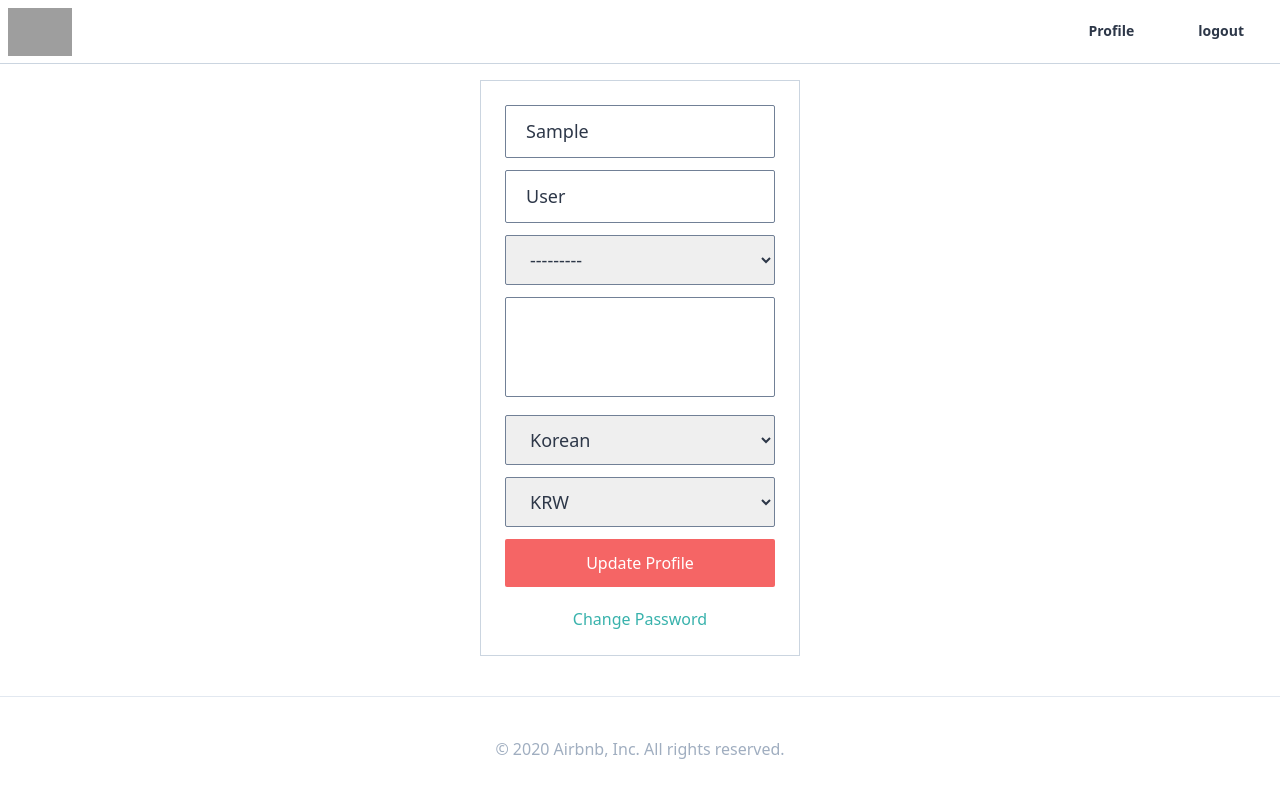
After one commit to eunchae619/airbnb-clone, a Django app: page /users/update-profile in a window 1280 px wide. The commit adds this page. Run offline with Django 3.2, Linux system fonts and the light colour scheme; the visitor is signed in with stand-in values (Sample User, id 1); style sheets or scripts are compiled from the project's sources; parts of the project's set-up code (start-up, migrations or seed data) failed here and were passed over; some libraries are stand-ins or nearby versions; grey boxes are pictures that could not be loaded.

Commit message:
유저 프로필변경, 비밀번호수정까지 완료

```diff
--- a/assets/scss/styles.scss
+++ b/assets/scss/styles.scss
@@ -21,11 +21,36 @@
     @apply font-medium text-center rounded-sm py-3 w-full;
 }
 
-input {
-    @apply font-medium text-left rounded-sm py-3 w-full border border-gray-600 px-5;
+.btn-link {
+    @apply font-medium text-center py-3 rounded-lg w-full text-white bg-red-500;
+}
+
+input,
+textarea,
+select {
+    @apply rounded-sm font-light text-lg w-full text-left border border-gray-600 px-5;
 
     &:focus {
         @apply outline-none border-teal-500;
+    }
+}
+
+input {
+    @apply py-3
+}
+
+textarea {
+    resize: none;
+    height: 100px;
+}
+
+select {
+    height: 50px;
+}
+
+.update-profile {
+    textarea {
+        @apply w-full font-medium text-left rounded-sm py-3 w-full border border-gray-600 px-5;
     }
 }
 
--- a/templates/mixins/auth/auth_form.html
+++ b/templates/mixins/auth/auth_form.html
@@ -1,4 +1,4 @@
-<form method="POST" class="w-full">
+<form method="POST" class="w-full" enctype="multipart/form-data">
     {% csrf_token %}
 
     {% if form.none_field_errors %}
--- a/templates/partials/footer.html
+++ b/templates/partials/footer.html
@@ -1,3 +1,3 @@
 <footer class="container mx-auto text-center text-gray-500 font-medium py-10 border-t">
-    &copy; @ 2020 Airbnb, Inc. All rights reserved.
+    &copy; 2020 Airbnb, Inc. All rights reserved.
 </footer>
--- a/templates/partials/nav.html
+++ b/templates/partials/nav.html
@@ -1,12 +1,9 @@
 <ul class="flex items-center text-sm font-semibold h-full">
     {% if user.is_authenticated %}
-    <li class="nav_link">
-        <a href="{% url "users:logout" %}">logout</a></li>
+    <li class="nav_link"><a href="{{user.get_absolute_url}}">Profile</a></li>
+    <li class="nav_link"><a href="{% url "users:logout" %}">logout</a></li>
     {% else %}
-    <li class="nav_link">
-        <a href="{% url "users:login" %}">Login</a>
-    </li>
-    <li class="nav_link">
-        <a href="{% url "users:signup" %}">Sign up</a></li>
+    <li class="nav_link"><a href="{% url "users:login" %}">Login</a></li>
+    <li class="nav_link"><a href="{% url "users:signup" %}">Sign up</a></li>
     {% endif %}
 </ul>
--- /dev/null
+++ b/templates/users/update-profile.html
@@ -0,0 +1,21 @@
+{% extends "base.html" %}
+
+{% block page_title %}
+Update Profile
+{% endblock page_title %}
+
+{% block search_bar %} {% endblock search_bar %}
+
+
+{% block content %}
+<div
+    class="update-profile container mx-auto my-10 flex flex-col items-center border p-6 border-gray-400 md:w-1/2 lg:w-2/5 xl:w-1/4">
+
+    {% include "mixins/auth/auth_form.html" with form=form cta="Update Profile" %}
+    {% if object.login_method == "email" %}
+    <div class="mt-5">
+        <a href="{% url 'users:password' %}" class="text-teal-500 font-medium">Change Password</a>
+    </div>
+    {% endif %}
+</div>
+{% endblock content %}
--- a/users/admin.py
+++ b/users/admin.py
@@ -1,6 +1,7 @@
 from django.contrib import admin
 from django.contrib.auth.admin import UserAdmin
 from . import models
+from rooms import models as rooms_models
 
 # Register your models here.
 
--- a/users/forms.py
+++ b/users/forms.py
@@ -1,5 +1,4 @@
 from django import forms
-from django.contrib.auth.forms import UserCreationForm
 from . import models
 
 
--- a/users/models.py
+++ b/users/models.py
@@ -4,6 +4,7 @@ from django.db import models
 from django.conf import settings
 from django.core.mail import send_mail
 from django.utils.html import strip_tags
+from django.shortcuts import reverse
 from django.template.loader import render_to_string
 
 # Create your models here.
@@ -60,6 +61,9 @@ class User(AbstractUser):
         max_length=50, choices=LOGIN_CHOICES, default=LOGIN_EMAIL
     )
 
+    def get_absolute_url(self):
+        return reverse("users:profile", kwargs={"pk": self.pk})
+
     def verify_email(self):
         if self.email_verified is False:
             secret = uuid.uuid4().hex[:20]
--- a/users/urls.py
+++ b/users/urls.py
@@ -4,12 +4,17 @@ from . import views
 app_name = "users"
 
 urlpatterns = [
-    path("login", views.LoginView.as_view(), name="login"),
-    path("login/github", views.github_login, name="github-login"),
-    path("login/github/callback", views.github_callback, name="github-callback"),
-    path("login/kakao", views.kakao_login, name="kakao-login"),
-    path("login/kakao/callback", views.kakao_callback, name="kakao-callback"),
-    path("logout", views.log_out, name="logout"),
-    path("signup", views.SignUpView.as_view(), name="signup"),
-    path("verify/<str:key>", views.complete_verification, name="complete_verification"),
+    path("login/", views.LoginView.as_view(), name="login"),
+    path("login/github/", views.github_login, name="github-login"),
+    path("login/github/callback/", views.github_callback, name="github-callback"),
+    path("login/kakao/", views.kakao_login, name="kakao-login"),
+    path("login/kakao/callback/", views.kakao_callback, name="kakao-callback"),
+    path("logout/", views.log_out, name="logout"),
+    path("signup/", views.SignUpView.as_view(), name="signup"),
+    path(
+        "verify/<str:key>/", views.complete_verification, name="complete_verification"
+    ),
+    path("<int:pk>/", views.UserProfileView.as_view(), name="profile"),
+    path("update-profile", views.UpdateProfileView.as_view(), name="update"),
+    path("update-password/", views.UpdatePasswordView.as_view(), name="password"),
 ]
--- a/users/views.py
+++ b/users/views.py
@@ -5,7 +5,8 @@ from django.urls import reverse_lazy
 from django.views import View
 from django.contrib.auth import authenticate, login, logout
 from django.core.files.base import ContentFile
-from django.views.generic.edit import FormView
+from django.views.generic import FormView, DetailView, UpdateView
+from django.contrib.auth.views import PasswordChangeView
 from django.contrib import messages
 from . import forms
 from . import models
@@ -200,3 +201,35 @@ def kakao_callback(request):
     except KakaoException as e:
         messages.error(request, e)
         return redirect(reverse("users:login"))
+
+
+class UserProfileView(DetailView):
+    model = models.User
+    context_object_name = "user_obj"
+
+    def get_context_data(self, **kwargs):
+        context = super().get_context_data(**kwargs)
+        context["hello"] = "hello!"
+        return context
+
+
+class UpdateProfileView(UpdateView):
+    template_name = "users/update-profile.html"
+    model = models.User
+    fields = (
+        "first_name",
+        "last_name",
+        "gender",
+        "bio",
+        "language",
+        "currency",
+    )
+
+    def get_object(self, queryset=None):
+        return self.request.user
+
+
+# from django.contrib.auth.forms import PasswordChangeForm
+class UpdatePasswordView(PasswordChangeView):
+
+    template_name = "users/update-password.html"
```
Also changed, not shown: templates/mixins/user_avatar.html (added, +7 -0 lines), templates/rooms/room_detail.html (+6 -6 lines), templates/users/update-password.html (added, +39 -0 lines), templates/users/user_detail.html (added, +45 -0 lines).
